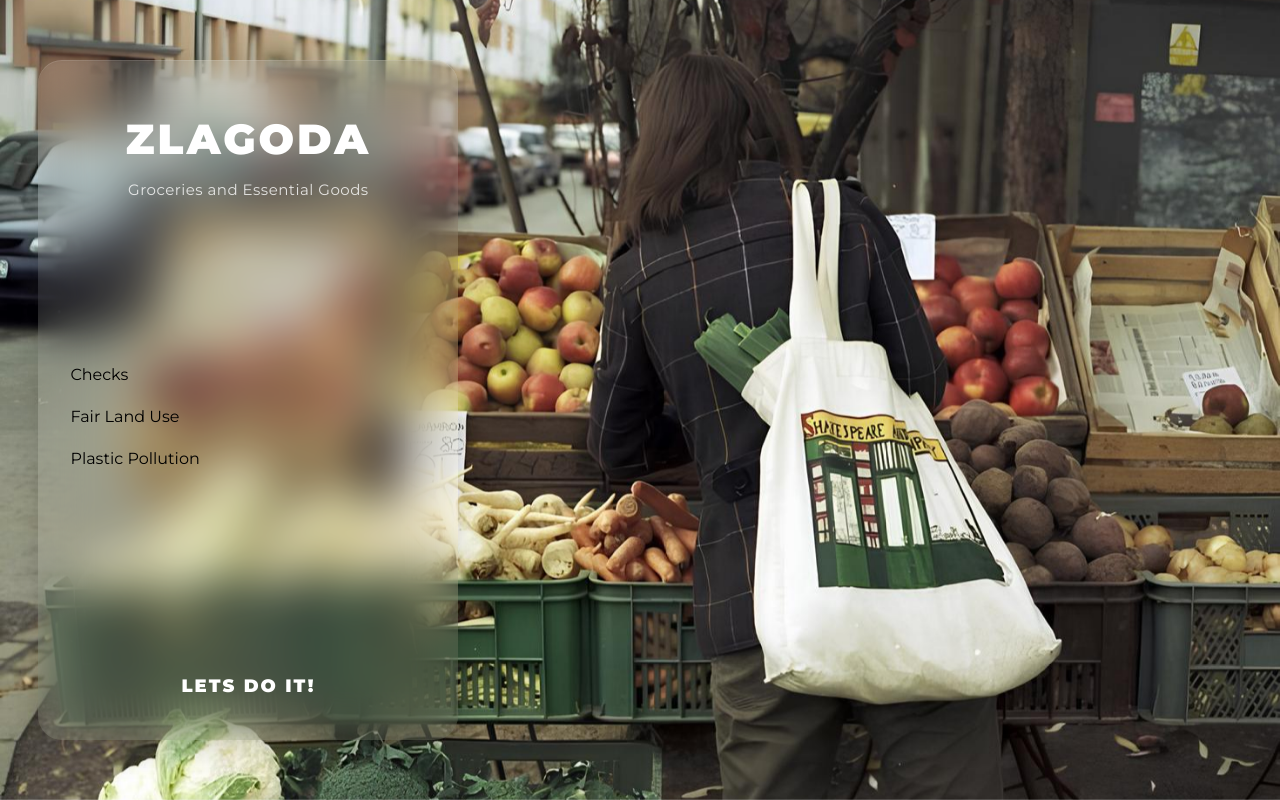
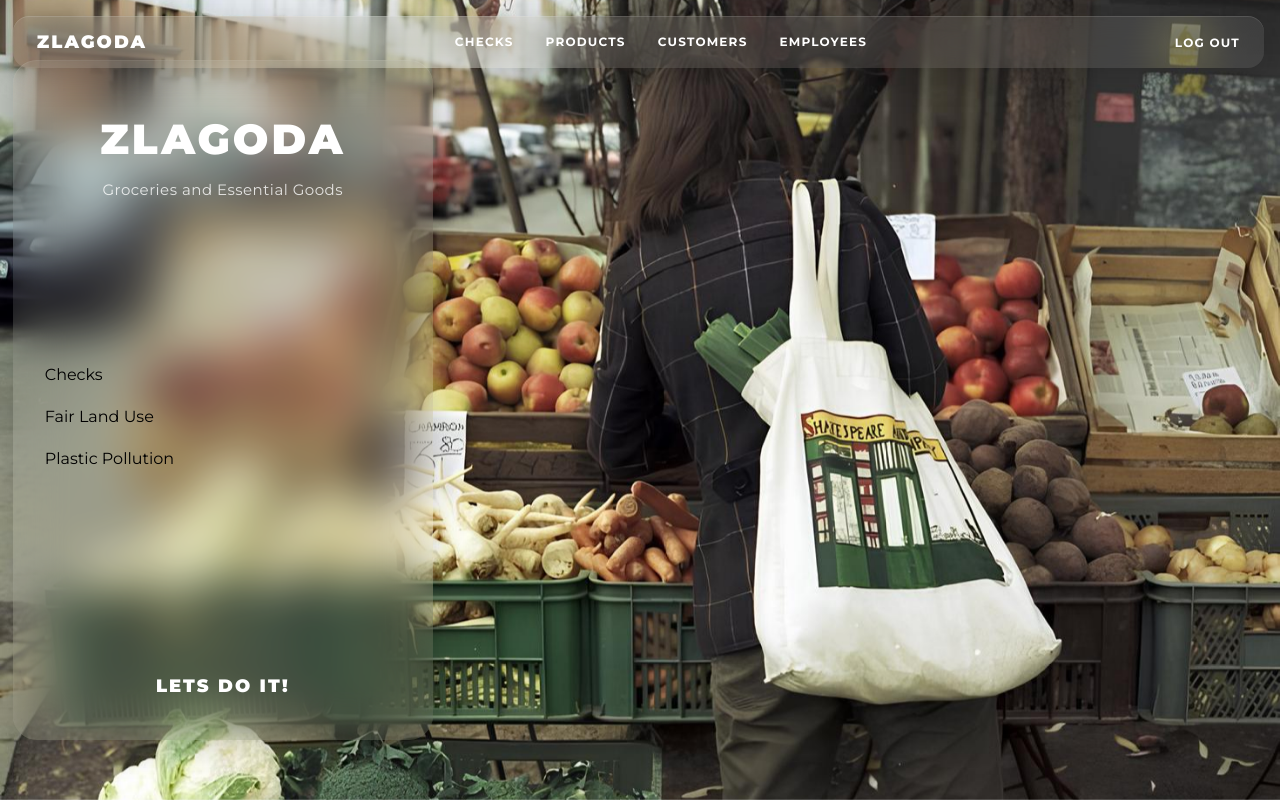
Before and after one commit to viktoriyabaran/Zlagoda, a Django app: template templates/home.html in a window 1280 px wide. Run offline with Django 5.2, Linux system fonts and the light colour scheme; the template is opened without the code that fills it, so the values that code supplies are empty; some libraries are stand-ins or nearby versions.

Commit message:
WA: Add header and contact pill

```diff
--- /dev/null
+++ b/templates/_header.html
@@ -0,0 +1,33 @@
+<header id="site-header"
+        class="fixed top-4 left-0 right-4 z-20
+               h-[52px] flex items-center justify-between gap-6
+               px-6 rounded-2xl
+               backdrop-blur-xl bg-white/[0.08]
+               {% comment %} border-2 border-white/35 {% endcomment %}
+               shadow-[0_8px_32px_rgba(0,0,0,0.18),inset_0_1px_0_rgba(255,255,255,0.12)]
+               text-white ml-[1%]"
+        style="view-transition-name: header">
+    <a href="{% url 'core:home' %}"
+       class="font-black tracking-[2px] text-lg no-underline hover:opacity-80 transition-opacity"
+       style="view-transition-name: header-logo">
+        ZLAGODA
+    </a>
+
+    <nav class="flex gap-8 text-xs font-semibold tracking-widest uppercase"
+         style="view-transition-name: header-nav">
+        <a href="#" class="hover:opacity-80 transition-opacity">Checks</a>
+        <a href="#" class="hover:opacity-80 transition-opacity">Products</a>
+        <a href="#" class="hover:opacity-80 transition-opacity">Customers</a>
+        <a href="#" class="hover:opacity-80 transition-opacity">Employees</a>
+    </nav>
+
+    <form action="{% url 'core:logout' %}" method="post" class="m-0"
+          style="view-transition-name: header-logout">
+      {% csrf_token %}
+      <button type="submit"
+              class="text-xs font-semibold tracking-widest uppercase hover:opacity-80 transition-opacity
+                     bg-transparent border-0 p-0 cursor-pointer text-white font-[Montserrat]">
+          Log out
+      </button>
+    </form>
+</header>
--- a/templates/base.html
+++ b/templates/base.html
@@ -19,6 +19,8 @@
     <div class="fixed inset-0 bg-cover bg-center bg-no-repeat z-0"
          style="background-image: url('{% static 'images/background.jpg' %}')"></div>
 
+    {% block header %}{% include "_header.html" %}{% endblock %}
+
     <div class="relative z-10 w-[420px] min-h-[680px] rounded-3xl overflow-hidden
                 flex flex-col items-center pt-12 pb-10 px-8
                 backdrop-blur-xl bg-white/[0.08]
--- a/templates/home.html
+++ b/templates/home.html
@@ -2,7 +2,7 @@
 
 {% block title %}Zlagoda{% endblock %}
 
-{% block card_class %}ml-[3%] max-[480px]:mx-auto{% endblock %}
+{% block card_class %}ml-[1%] max-[480px]:mx-auto{% endblock %}
 
 {% block content %}
     <h1 class="text-white text-[42px] max-[480px]:text-[32px] font-black tracking-[3px] mb-2">ZLAGODA</h1>
--- a/templates/login.html
+++ b/templates/login.html
@@ -1,6 +1,8 @@
 {% extends "base.html" %}
 
 {% block title %}Zlagoda{% endblock %}
+
+{% block header %}{% include "_header_guest.html" %}{% endblock %}
 
 {% block content %}
     <h1 class="text-white text-[42px] max-[480px]:text-[32px] font-black tracking-[3px] mb-2">ZLAGODA</h1>
--- a/theme/static_src/src/styles.css
+++ b/theme/static_src/src/styles.css
@@ -9,8 +9,8 @@
   */
 @source "../../../**/*.{html,py,js}";
 
-::view-transition-old(card),
-::view-transition-new(card) {
+::view-transition-old(*),
+::view-transition-new(*) {
   animation-duration: 0.5s;
   animation-timing-function: ease-out;
 }
```
Also changed, not shown: templates/_header_guest.html (added, +13 -0 lines).
